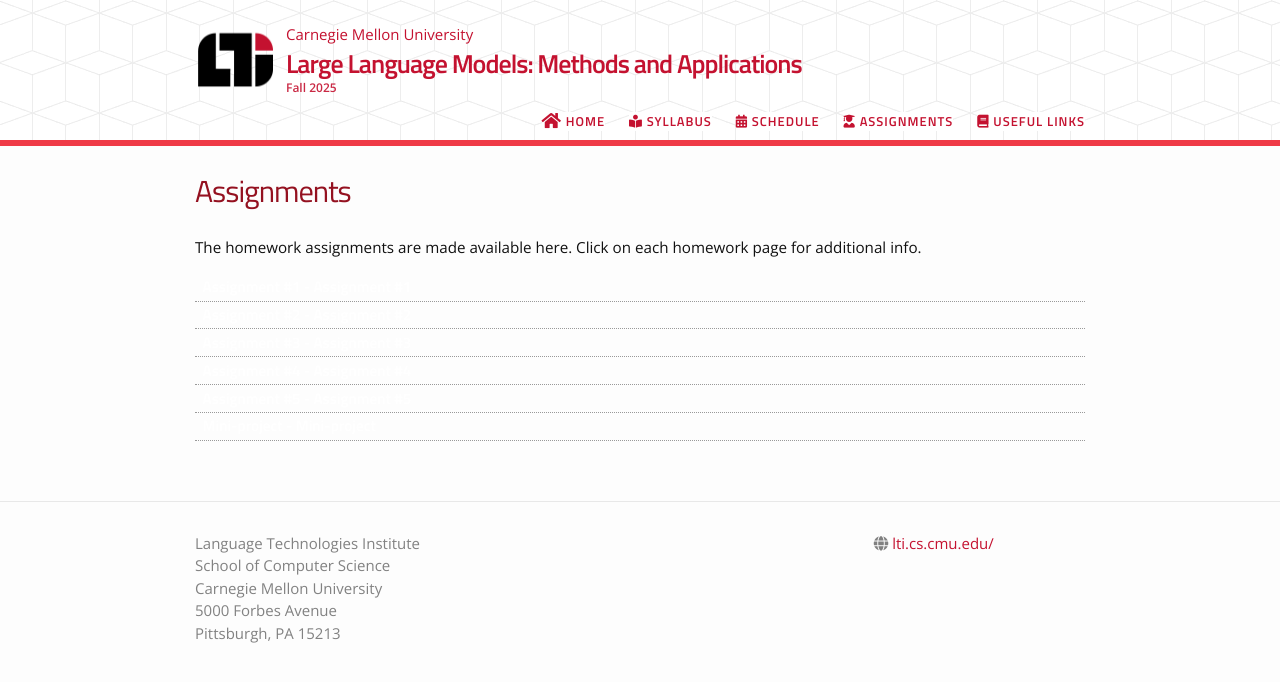
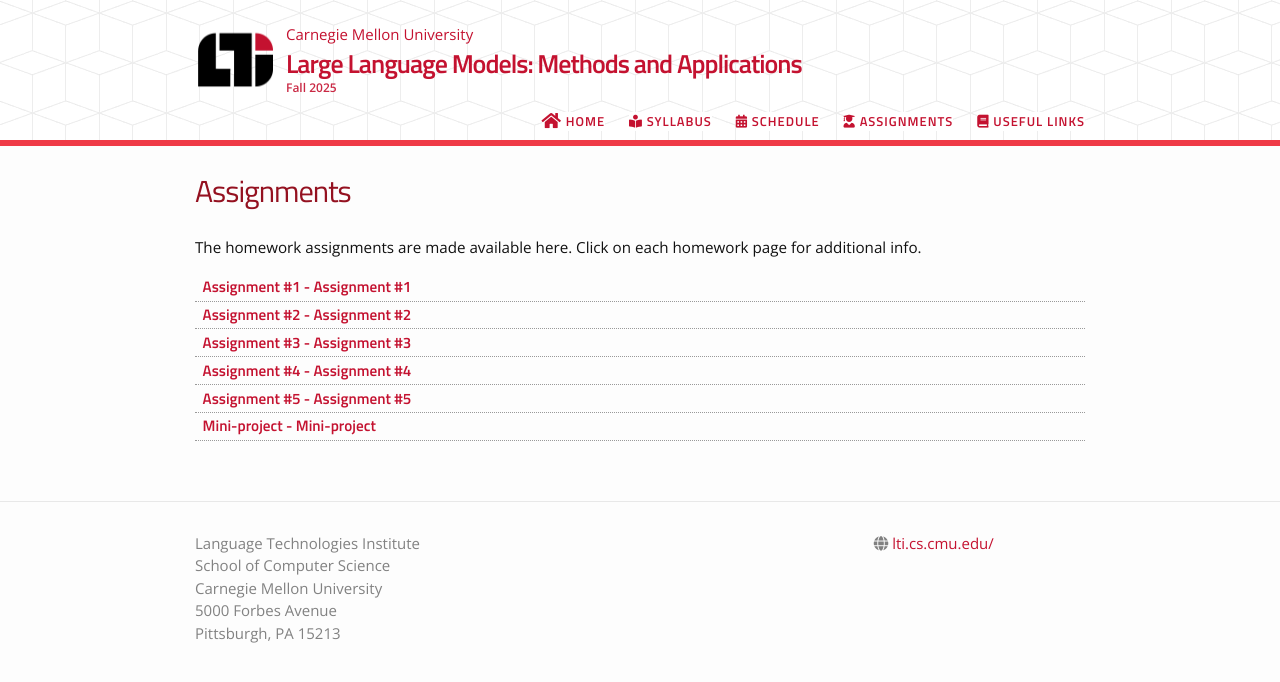
Before and after one commit to cmu-llms-class/cmu-llm-class-website-2025, a Jekyll site: the page built from assignments.md, in a window 1280 px wide. Shown: the top 682 px of the page. Built offline with Jekyll 4.4.1, drawn with Linux system fonts in a browser that asks for light colours; nearby versions of some CDN libraries.

Commit message:
Fixed website colors

```diff
--- a/_sass/_layout.scss
+++ b/_sass/_layout.scss
@@ -289,7 +289,7 @@ ul#archive li.alt {
 }
 
 ul#archive li span a {
-       color: $clemson-purple;
+       color: $brand-color;
 	font-weight: bold;
 font-family: 'Titillium Web', sans-serif;
 }
```
